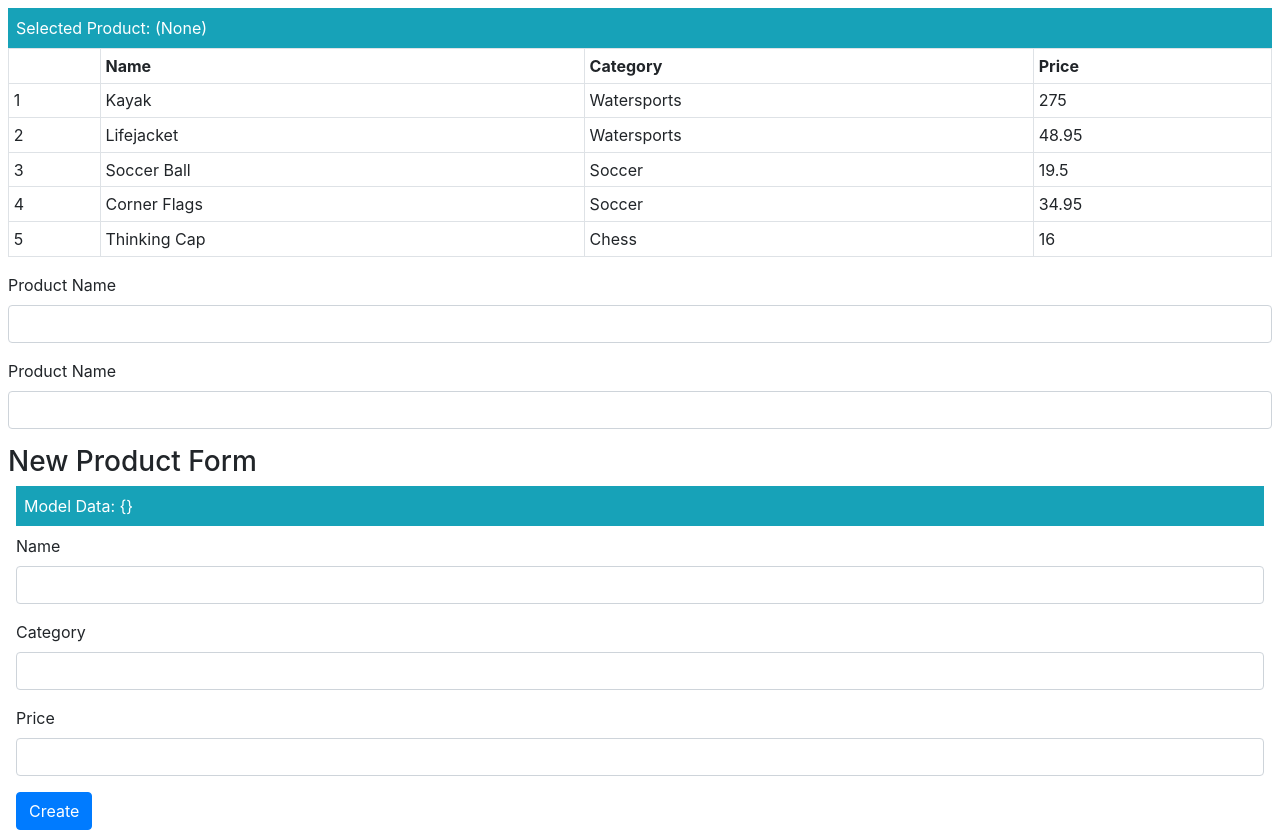
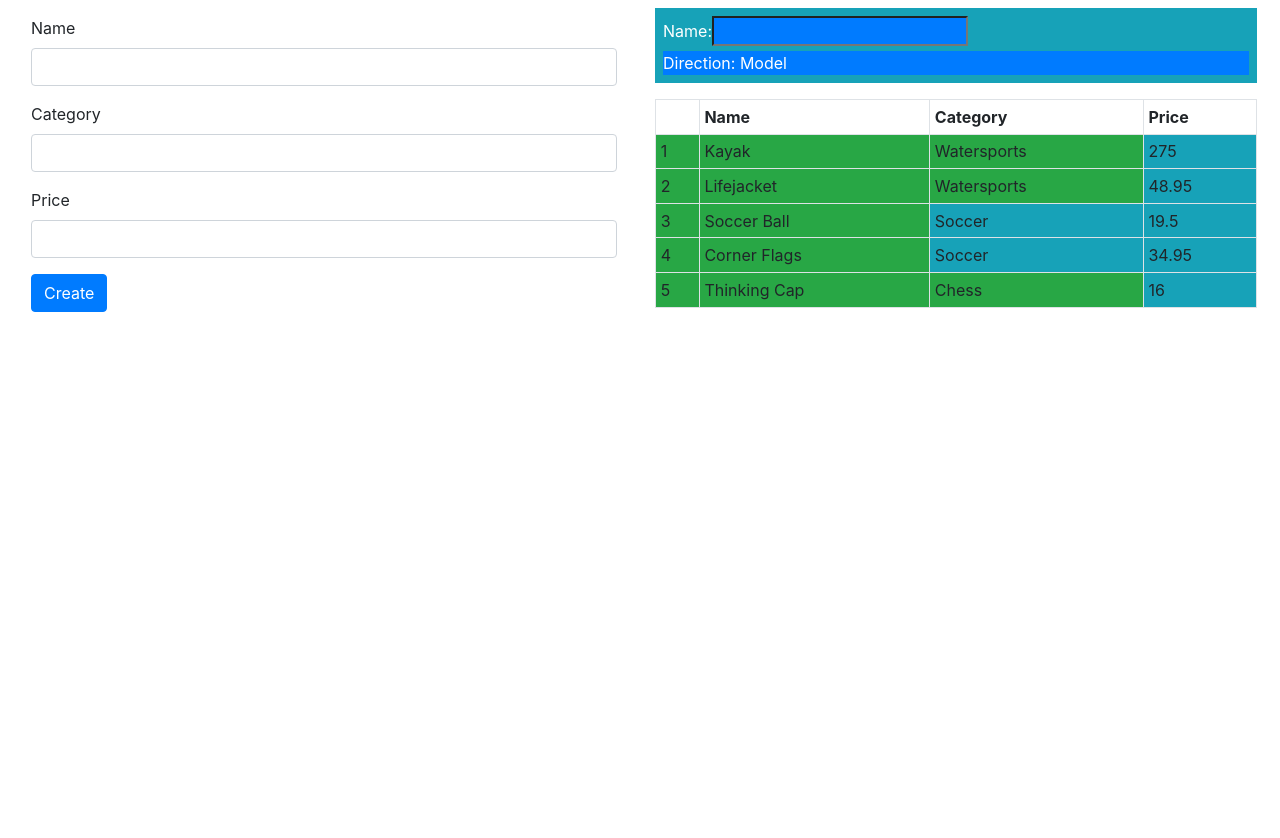
Before and after one commit to jrstrayhorn/pro-angular-example-one, an Angular app: page / in a window 1280 px wide. After the commit the page ends 800 px from the top, so only its background shows below. Built offline with nearby package versions, Linux system fonts and the light colour scheme.

Commit message:
done with chapter 15

```diff
--- a/src/app/app.module.ts
+++ b/src/app/app.module.ts
@@ -3,9 +3,11 @@ import { NgModule } from "@angular/core";
 
 import { ProductComponent } from "./component";
 import { FormsModule, ReactiveFormsModule } from "@angular/forms";
+import { PaAttrDirective } from "./attr.directive";
+import { PaModel } from "./twoway.directive";
 
 @NgModule({
-  declarations: [ProductComponent],
+  declarations: [ProductComponent, PaAttrDirective, PaModel],
   imports: [BrowserModule, FormsModule, ReactiveFormsModule],
   providers: [],
   bootstrap: [ProductComponent]
--- /dev/null
+++ b/src/app/attr.directive.ts
@@ -0,0 +1,48 @@
+import {
+  Directive,
+  ElementRef,
+  Input,
+  SimpleChange,
+  Output,
+  EventEmitter,
+  HostBinding,
+  HostListener
+} from "@angular/core";
+import { Product } from "./product.model";
+
+// example of attribute directive
+
+@Directive({
+  selector: "[pa-attr]"
+})
+export class PaAttrDirective {
+  constructor(private element: ElementRef) {}
+
+  @Input("pa-attr")
+  @HostBinding("class") // binding to host elements class
+  bgClass: string;
+
+  @Input("pa-product")
+  product: Product;
+
+  @Output("pa-category")
+  click = new EventEmitter<string>();
+
+  @HostListener("click") // listen to host elements click event
+  triggerCustomEvent() {
+    if (this.product != null) {
+      this.click.emit(this.product.category);
+    }
+  }
+
+  ngOnChanges(changes: { [property: string]: SimpleChange }) {
+    let change = changes["bgClass"];
+    let classList = this.element.nativeElement.classList;
+    if (!change.isFirstChange() && classList.contains(change.previousValue)) {
+      classList.remove(change.previousValue);
+    }
+    if (!classList.contains(change.currentValue)) {
+      classList.add(change.currentValue);
+    }
+  }
+}
--- a/src/app/component.ts
+++ b/src/app/component.ts
@@ -33,7 +33,7 @@ export class ProductComponent {
   }
 
   addProduct(p: Product) {
-    console.log("New Product: " + this.jsonProduct);
+    this.model.saveProduct(p);
   }
 
   formSubmitted: boolean = false;
--- a/src/app/template.html
+++ b/src/app/template.html
@@ -6,42 +6,14 @@
     border: 2px solid #6bc502;
   }
 </style>
-<div class="m-2">
-  <div class="bg-info text-white p-2">
-    Selected Product: {{ selectedProduct || "(None)" }}
-  </div>
-  <table class="table table-sm table-bordered">
-    <tr>
-      <th></th>
-      <th>Name</th>
-      <th>Category</th>
-      <th>Price</th>
-    </tr>
-    <tr
-      *ngFor="let item of getProducts(); let i = index"
-      [class.bg-info]="getSelected(item)"
+<div class="row m-2">
+  <div class="col-6">
+    <form
+      class="m-2"
+      novalidate
+      [formGroup]="form"
+      (ngSubmit)="submitForm(form)"
     >
-      <td (mouseover)="selectedProduct = item.name">{{ i + 1 }}</td>
-      <td>{{ item.name }}</td>
-      <td>{{ item.category }}</td>
-      <td>{{ item.price }}</td>
-    </tr>
-  </table>
-
-  <div class="form-group">
-    <label>Product Name</label>
-    <input class="form-control" [(ngModel)]="selectedProduct" />
-  </div>
-  <div class="form-group">
-    <label>Product Name</label>
-    <input class="form-control" [(ngModel)]="selectedProduct" />
-  </div>
-
-  <h3>New Product Form</h3>
-  <div class="m-2">
-    <div class="bg-info text-white mb-2 p-2">Model Data: {{ jsonProduct }}</div>
-  </div>
-  <form class="m-2" novalidate [formGroup]="form" (ngSubmit)="submitForm(form)">
       <div
         class="bg-danger text-white p-2 mb-2"
         *ngIf="formSubmitted && form.invalid"
@@ -80,3 +52,38 @@
       </button>
     </form>
   </div>
+  <div class="col-6">
+    <div class="form-group bg-info text-white p-2">
+      <label>Name:</label>
+      <input
+        class="bg-primary text-white"
+        [(paModel)]="newProduct.name"
+        #paModel="paModel"
+      />
+      <div class="bg-primary text-white">
+        Direction: {{ paModel.direction }}
+      </div>
+    </div>
+    <table class="table table-sm table-bordered table-striped">
+      <tr>
+        <th></th>
+        <th>Name</th>
+        <th>Category</th>
+        <th>Price</th>
+      </tr>
+      <tr
+        *ngFor="let item of getProducts(); let i = index"
+        [pa-attr]="getProducts().length < 6 ? 'bg-success' : 'bg-warning'"
+        [pa-product]="item"
+        (pa-category)="newProduct.category = $event"
+      >
+        <td>{{ i + 1 }}</td>
+        <td>{{ item.name }}</td>
+        <td [pa-attr]="item.category == 'Soccer' ? 'bg-info' : null">
+          {{ item.category }}
+        </td>
+        <td [pa-attr]="'bg-info'">{{ item.price }}</td>
+      </tr>
+    </table>
+  </div>
+</div>
--- /dev/null
+++ b/src/app/twoway.directive.ts
@@ -0,0 +1,41 @@
+import {
+  Directive,
+  Input,
+  HostBinding,
+  SimpleChange,
+  Output,
+  EventEmitter,
+  HostListener
+} from "@angular/core";
+
+@Directive({
+  selector: "input[paModel]",
+  exportAs: "paModel"
+})
+export class PaModel {
+  direction: string = "None";
+
+  @Input("paModel")
+  modelProperty: string;
+
+  @HostBinding("value")
+  fieldValue: string = "";
+
+  ngOnChanges(changes: { [property: string]: SimpleChange }) {
+    let change = changes["modelProperty"];
+    if (change.currentValue != this.fieldValue) {
+      this.fieldValue = changes["modelProperty"].currentValue || "";
+      this.direction = "Model";
+    }
+  }
+
+  @Output("paModelChange")
+  update = new EventEmitter<string>();
+
+  @HostListener("input", ["$event.target.value"])
+  updateValue(newValue: string) {
+    this.fieldValue = newValue;
+    this.update.emit(newValue);
+    this.direction = "Element";
+  }
+}
```
Lines whose indentation alone changed are shown as unchanged.
